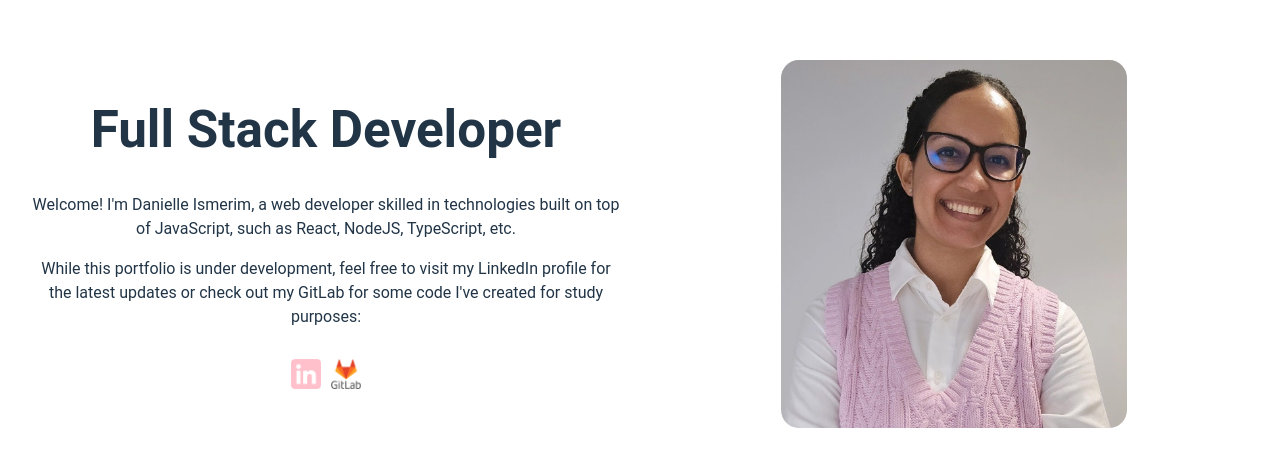
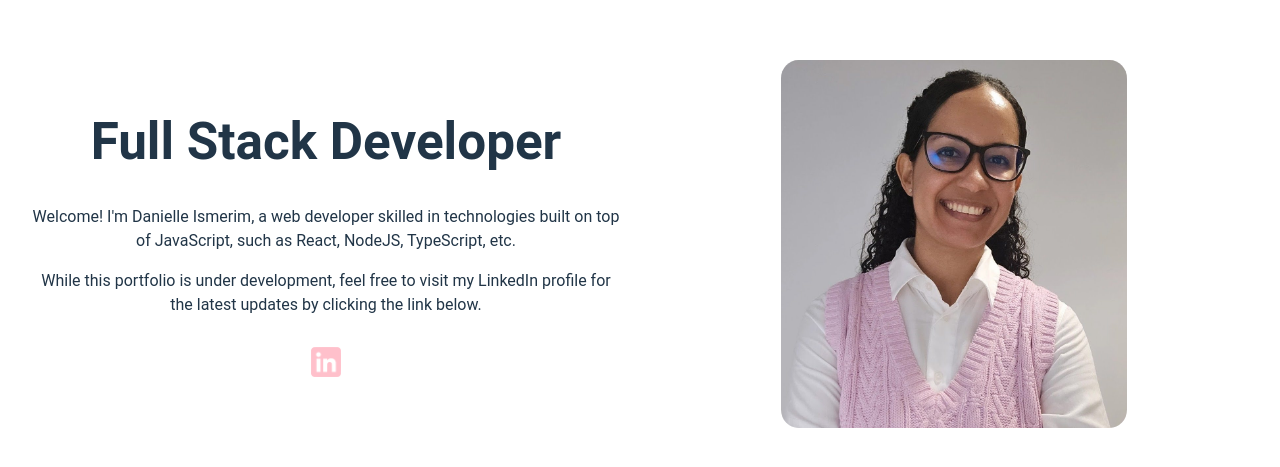
Before and after one commit to dsism/portfolio, a React (Vite) app: page / in a window 1280 px wide. Shown: the part 153-620 px from the top of the page. Built offline with nearby package versions, Linux system fonts and the light colour scheme.

Commit message:
removing gitlab link

```diff
--- a/src/App.tsx
+++ b/src/App.tsx
@@ -8,15 +8,15 @@ export const App = () => {
           <div>
             <h1>Full Stack Developer</h1>
             <p>Welcome! I'm Danielle Ismerim, a web developer skilled in technologies built on top of JavaScript, such as React, NodeJS, TypeScript, etc. </p>
-            <p>While this portfolio is under development, feel free to visit my LinkedIn profile for the latest updates or check out my GitLab for some code I've created for study purposes:</p>
+            <p>While this portfolio is under development, feel free to visit my LinkedIn profile for the latest updates by clicking the link below.</p>
           </div>
           <div className='icons-area'>
-            <a target='_blank' href="https://www.linkedin.com/in/danielle-ismerim-743181101/">
+            <a target='_blank' href="https://www.linkedin.com/in/danielleismerim/">
               <img className='icon' src="linkedin.png" alt="linkedin" />
             </a>
-            <a target='_blank' href="https://gitlab.com/danismerim">
+            {/* <a target='_blank' href="https://gitlab.com/danismerim">
               <img className='icon' src="gitlab.png" alt="gitlab" />
-            </a>
+            </a> */}
           </div>
         </div>
         <div className='grid-portion grid-img'>
```
